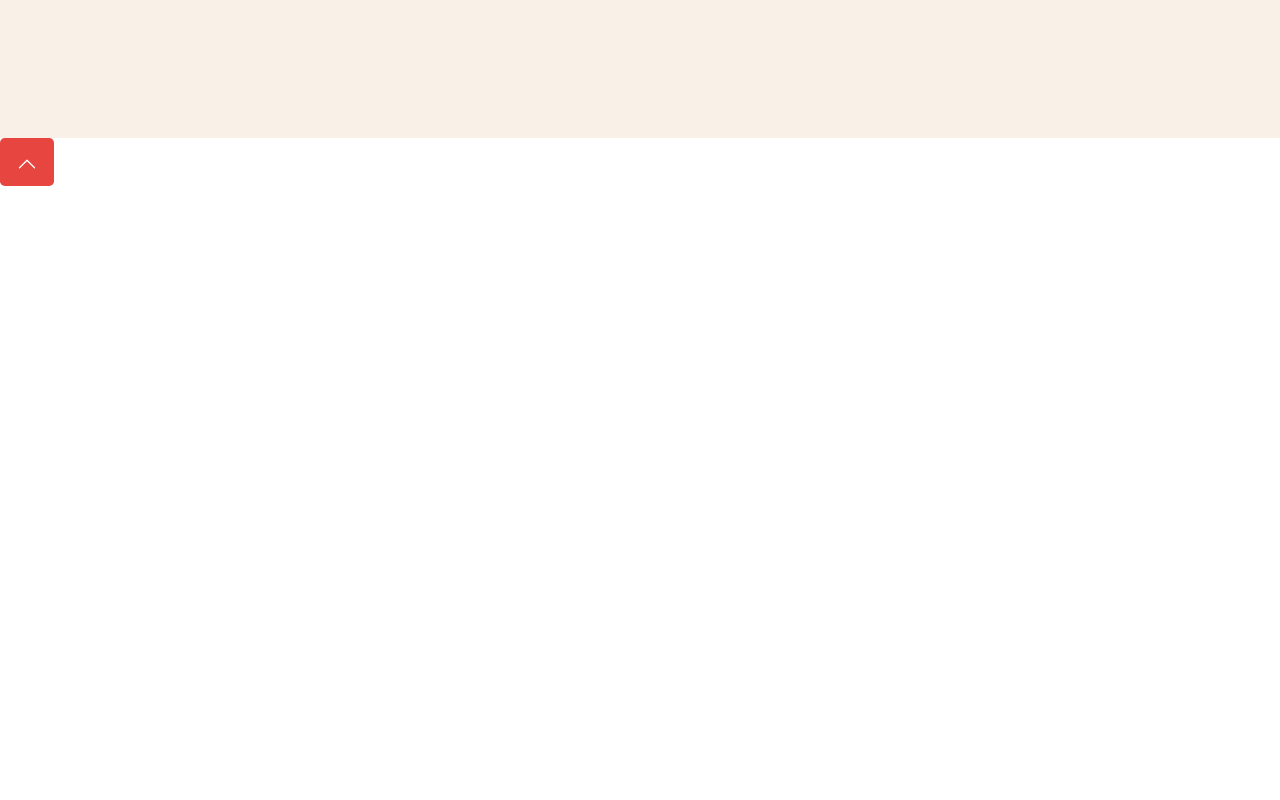
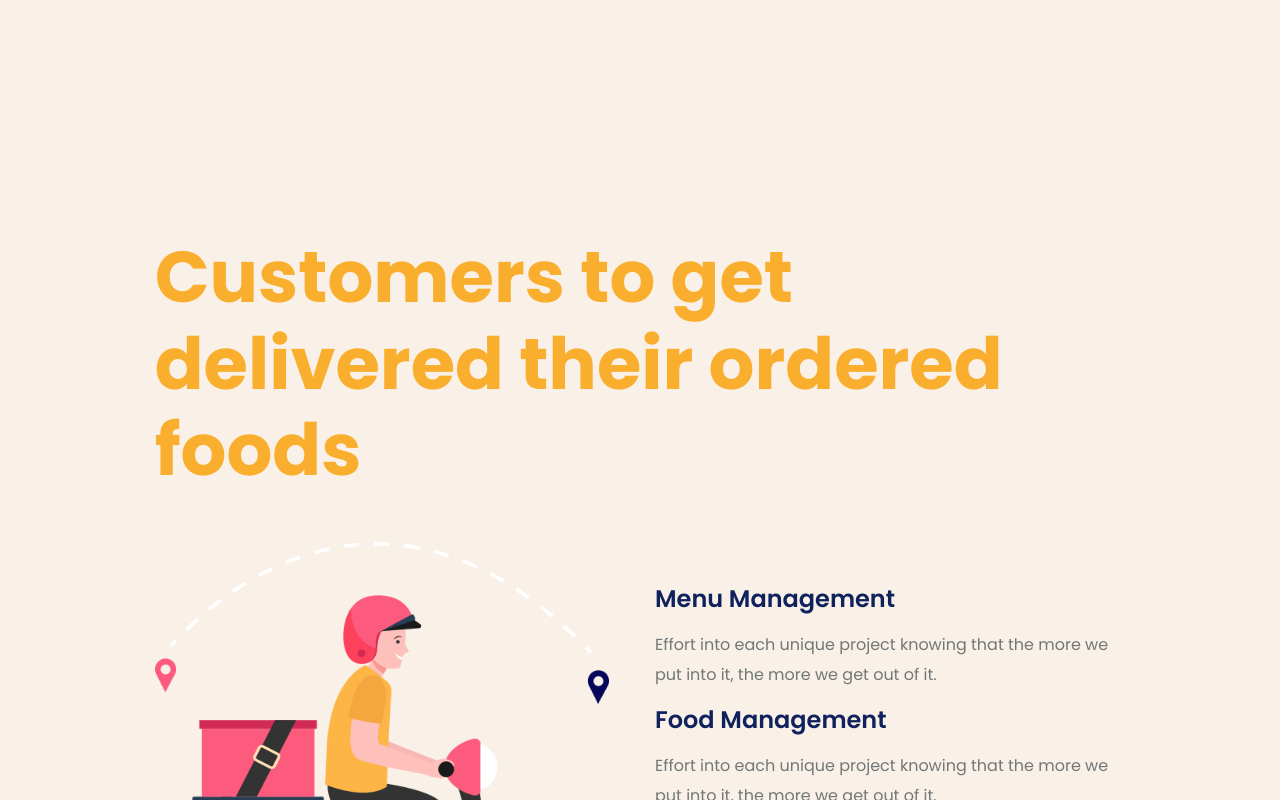
Before and after one commit to mreskini/FoodApp, a React (Create React App) app: page / in a window 1280 px wide. Shown: the part 3160-3960 px from the top of the page. Before the commit the page ends 3346 px from the top, so only its background shows below. Built offline with nearby package versions, Linux system fonts and the light colour scheme.

Commit message:
added the ordersection thing to the app.jsx file

```diff
--- a/src/app.jsx
+++ b/src/app.jsx
@@ -2,6 +2,7 @@ import DeliveryBoySection from "./components/delivery-boy-section";
 import HeroSection from "./components/hero-section";
 import HowToSection from "./components/how-to-section";
 import MoveToTop from "./components/move-to-top";
+import OrderSection from "./components/order-component";
 
 const App = () => {
   return (
@@ -9,6 +10,7 @@ const App = () => {
       <HeroSection />
       <DeliveryBoySection />
       <HowToSection />
+      <OrderSection />
       <MoveToTop />
     </>
   );
```
